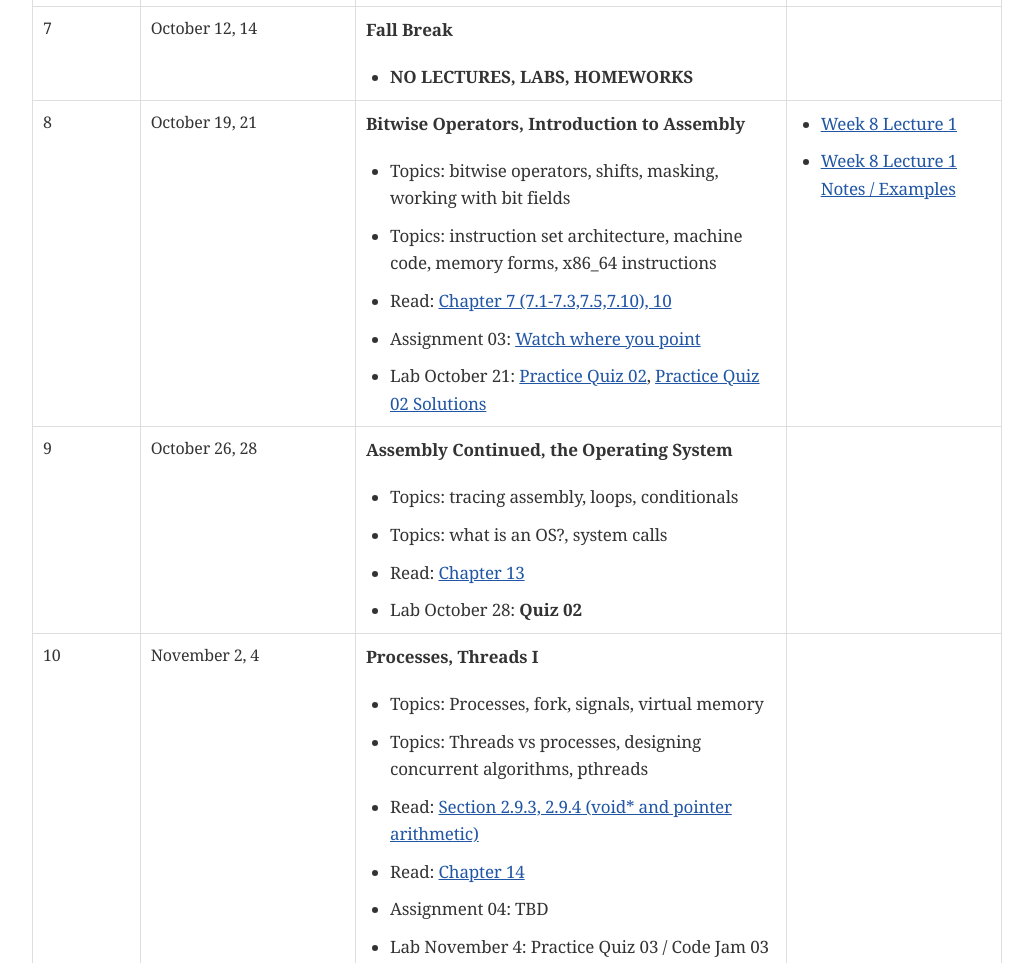
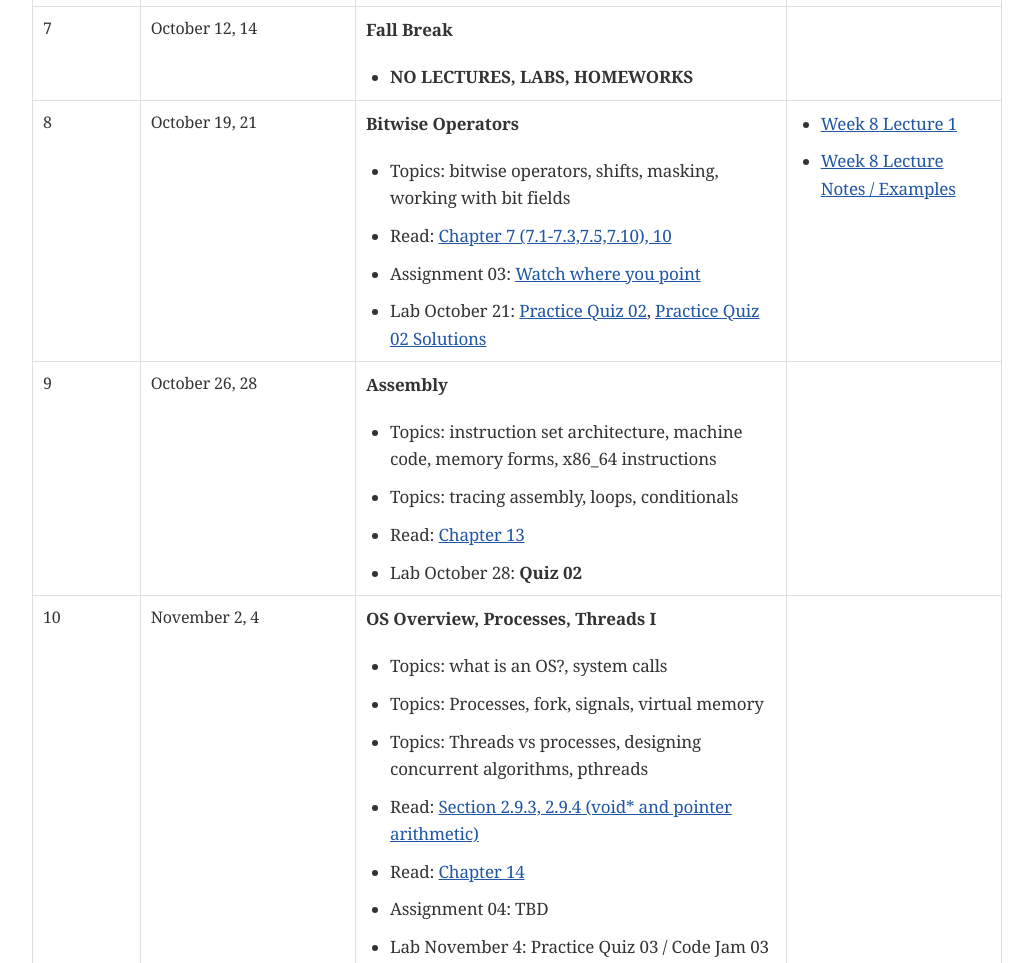
Before and after one commit to BrynMawr-CS223-F26/website, a plain HTML site: page schedule.html in a window 1280 px wide. Shown: the part 1472-2435 px from the top of the page, without its empty margins (123-1156 px from the left). Drawn offline with Linux system fonts and the light colour scheme; a web font is replaced by a local one.

Commit message:
update schedule

```diff
--- a/schedule.html
+++ b/schedule.html
@@ -677,15 +677,12 @@ body.book #toc,body.book #preamble,body.book h1.sect0,body.book .sect1>h2{page-b
 <td class="tableblock halign-left valign-top"><p class="tableblock">8</p></td>
 <td class="tableblock halign-left valign-top"><p class="tableblock">October 19, 21 <a id="week08"></a></p></td>
 <td class="tableblock halign-left valign-top"><div class="content"><div class="paragraph">
-<p><strong>Bitwise Operators, Introduction to Assembly</strong></p>
+<p><strong>Bitwise Operators</strong></p>
 </div>
 <div class="ulist">
 <ul>
 <li>
 <p>Topics: bitwise operators, shifts, masking, working with bit fields</p>
-</li>
-<li>
-<p>Topics: instruction set architecture, machine code, memory forms, x86_64 instructions</p>
 </li>
 <li>
 <p>Read: <a href="https://diveintosystems.org/singlepage/#_x64_assembly_chapter">Chapter 7 (7.1-7.3,7.5,7.10), 10</a></p>
@@ -704,7 +701,7 @@ body.book #toc,body.book #preamble,body.book h1.sect0,body.book .sect1>h2{page-b
 <p><a href="lectures/week8lecture1.pdf">Week 8 Lecture 1</a></p>
 </li>
 <li>
-<p><a href="lectures/cs223week8lecture1.pdf">Week 8 Lecture 1 Notes / Examples</a></p>
+<p><a href="lectures/cs223week8lecture1.pdf">Week 8 Lecture Notes / Examples</a></p>
 </li>
 </ul>
 </div></div></td>
@@ -713,15 +710,15 @@ body.book #toc,body.book #preamble,body.book h1.sect0,body.book .sect1>h2{page-b
 <td class="tableblock halign-left valign-top"><p class="tableblock">9</p></td>
 <td class="tableblock halign-left valign-top"><p class="tableblock">October 26, 28 <a id="week09"></a></p></td>
 <td class="tableblock halign-left valign-top"><div class="content"><div class="paragraph">
-<p><strong>Assembly Continued, the Operating System</strong></p>
+<p><strong>Assembly</strong></p>
 </div>
 <div class="ulist">
 <ul>
 <li>
-<p>Topics: tracing assembly, loops, conditionals</p>
+<p>Topics: instruction set architecture, machine code, memory forms, x86_64 instructions</p>
 </li>
 <li>
-<p>Topics: what is an OS?, system calls</p>
+<p>Topics: tracing assembly, loops, conditionals</p>
 </li>
 <li>
 <p>Read: <a href="https://diveintosystems.org/singlepage/#_the_operating_system">Chapter 13</a></p>
@@ -737,10 +734,13 @@ body.book #toc,body.book #preamble,body.book h1.sect0,body.book .sect1>h2{page-b
 <td class="tableblock halign-left valign-top"><p class="tableblock">10</p></td>
 <td class="tableblock halign-left valign-top"><p class="tableblock">November 2, 4 <a id="week10"></a></p></td>
 <td class="tableblock halign-left valign-top"><div class="content"><div class="paragraph">
-<p><strong>Processes, Threads I</strong></p>
+<p><strong>OS Overview, Processes, Threads I</strong></p>
 </div>
 <div class="ulist">
 <ul>
+<li>
+<p>Topics: what is an OS?, system calls</p>
+</li>
 <li>
 <p>Topics: Processes, fork, signals, virtual memory</p>
 </li>
@@ -894,7 +894,7 @@ body.book #toc,body.book #preamble,body.book h1.sect0,body.book .sect1>h2{page-b
 </div>
 <div id="footer">
 <div id="footer-text">
-Last updated 2026-10-23 10:13:51 -0400
+Last updated 2026-10-23 16:39:45 -0400
 </div>
 </div>
 </body>
```
Also changed, not shown: assts/practicequiz2.html (+1 -1 lines), index.html (+9 -9 lines), 2 other files.
